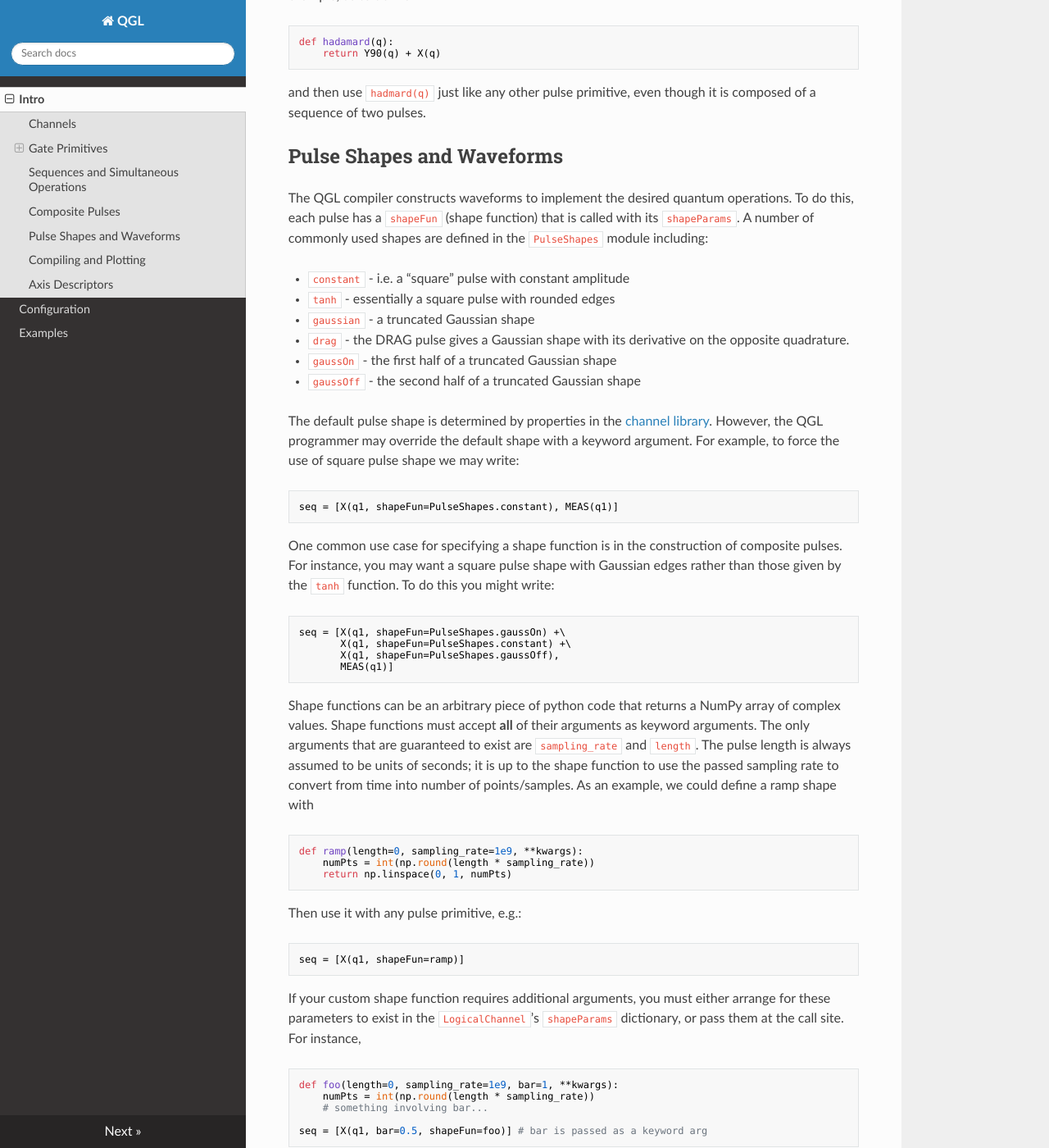
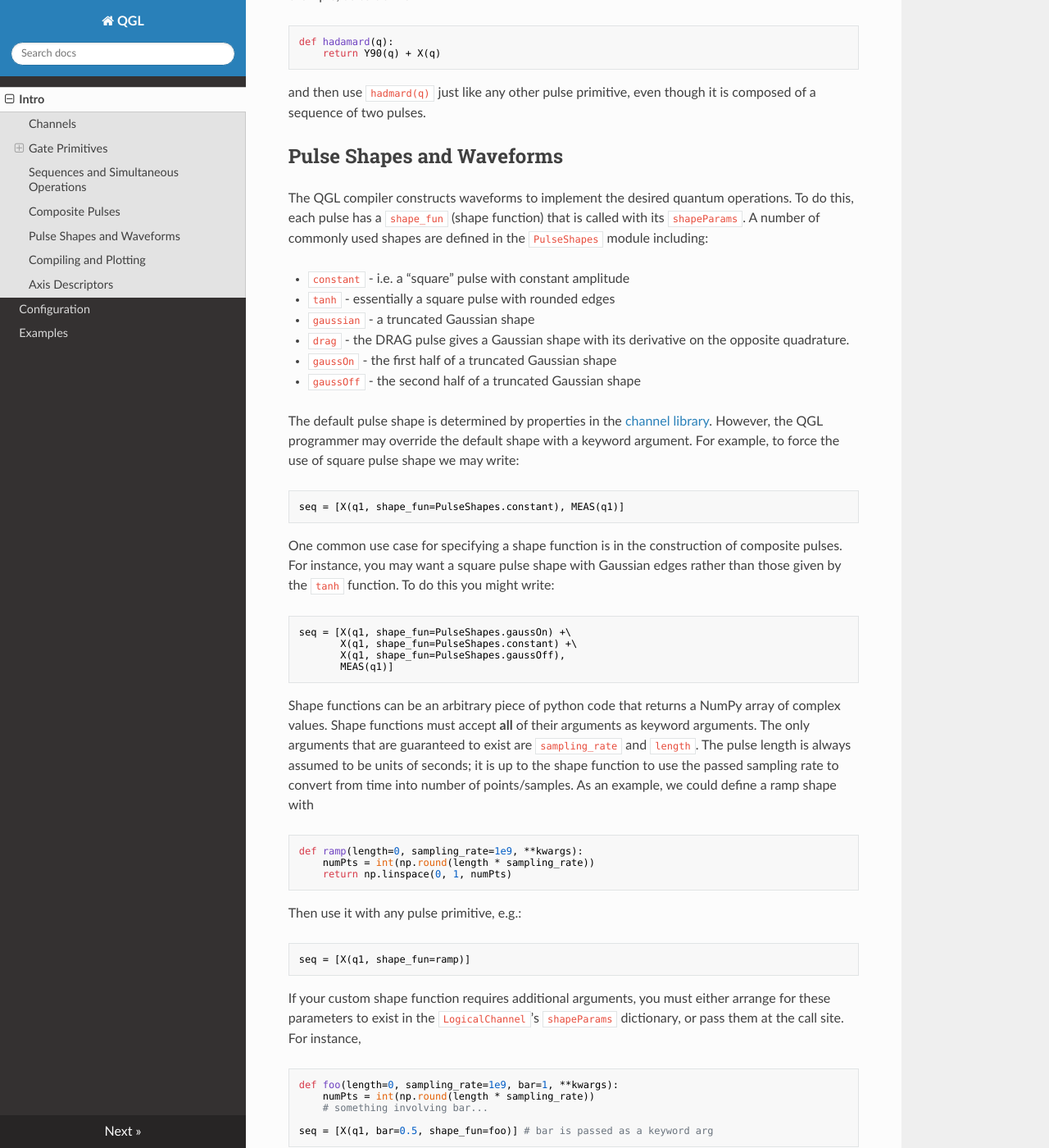
Before and after one commit to BBN-Q/QGL, an MkDocs documentation site: the page built from doc/index.md, in a window 1280 px wide and 1400 px high, scrolled down 3542 px. Shown: the whole window at 82% size. Built offline with MkDocs 1.6.1, drawn with Linux system fonts in a browser that asks for light colours; nearby versions of some CDN libraries; old or Windows-style settings are respelled for this version of MkDocs.

Commit message:
:snake: camelCaseCrusadeContinues

````diff
--- a/doc/index.md
+++ b/doc/index.md
@@ -184,7 +184,7 @@ composed of a sequence of two pulses.
 ## Pulse Shapes and Waveforms
 
 The QGL compiler constructs waveforms to implement the desired quantum
-operations. To do this, each pulse has a `shapeFun` (shape function) that is
+operations. To do this, each pulse has a `shape_fun` (shape function) that is
 called with its `shapeParams`. A number of commonly used shapes are defined in
 the `PulseShapes` module including:
 
@@ -200,16 +200,16 @@ library](config.md#channel-library-setup). However, the QGL programmer may
 override the default shape with a keyword argument. For example, to force the
 use of square pulse shape we may write:
 ```python
-seq = [X(q1, shapeFun=PulseShapes.constant), MEAS(q1)]
+seq = [X(q1, shape_fun=PulseShapes.constant), MEAS(q1)]
 ```
 
 One common use case for specifying a shape function is in the construction of
 composite pulses. For instance, you may want a square pulse shape with Gaussian
 edges rather than those given by the `tanh` function. To do this you might write:
 ```python
-seq = [X(q1, shapeFun=PulseShapes.gaussOn) +\
-       X(q1, shapeFun=PulseShapes.constant) +\
-       X(q1, shapeFun=PulseShapes.gaussOff),
+seq = [X(q1, shape_fun=PulseShapes.gaussOn) +\
+       X(q1, shape_fun=PulseShapes.constant) +\
+       X(q1, shape_fun=PulseShapes.gaussOff),
        MEAS(q1)]
 ```
 
@@ -228,7 +228,7 @@ def ramp(length=0, sampling_rate=1e9, **kwargs):
 
 Then use it with any pulse primitive, e.g.:
 ```python
-seq = [X(q1, shapeFun=ramp)]
+seq = [X(q1, shape_fun=ramp)]
 ```
 
 If your custom shape function requires additional arguments, you must either
@@ -239,7 +239,7 @@ def foo(length=0, sampling_rate=1e9, bar=1, **kwargs):
     numPts = int(np.round(length * sampling_rate))
     # something involving bar...
 
-seq = [X(q1, bar=0.5, shapeFun=foo)] # bar is passed as a keyword arg
+seq = [X(q1, bar=0.5, shape_fun=foo)] # bar is passed as a keyword arg
 ```
 
 See the `PulseShapes` module for further examples.
````
Also changed, not shown: doc/config.md (+3 -3 lines), 7 other files.
